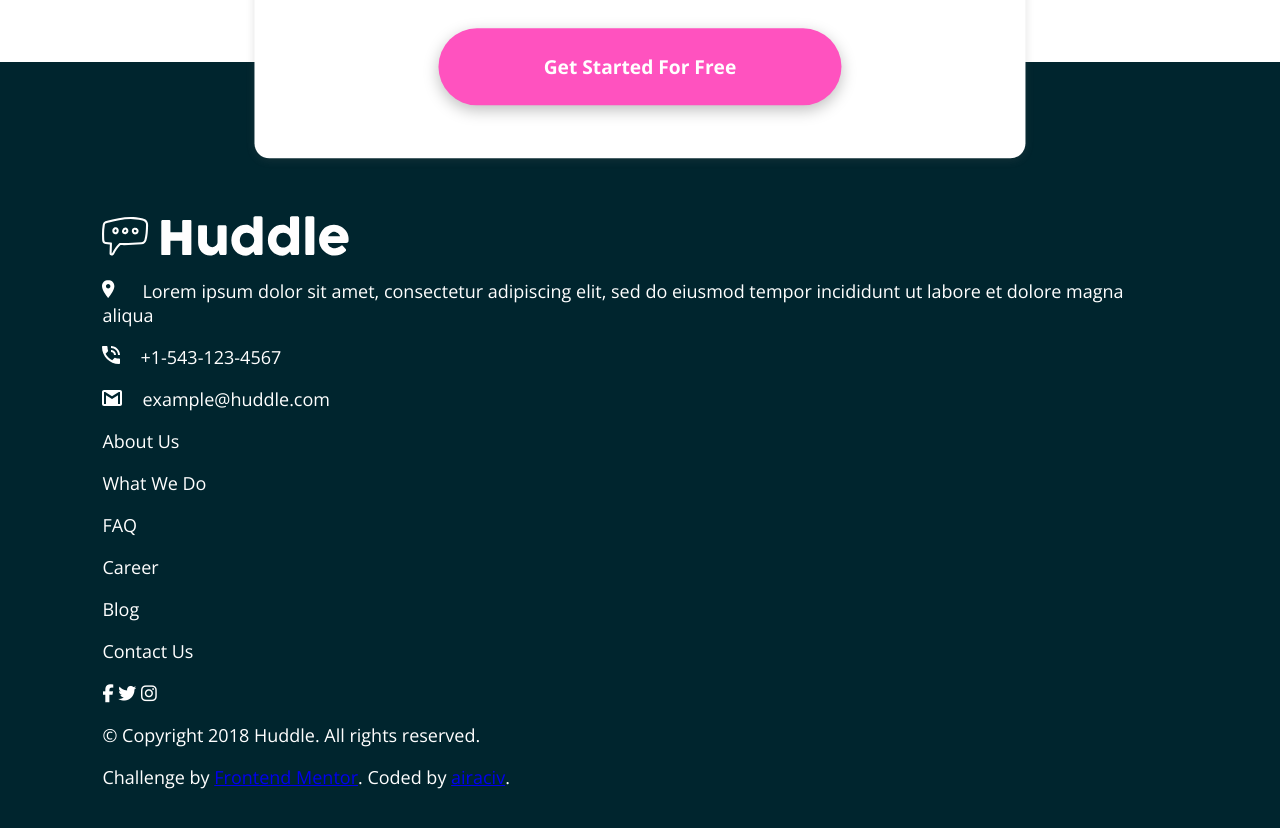
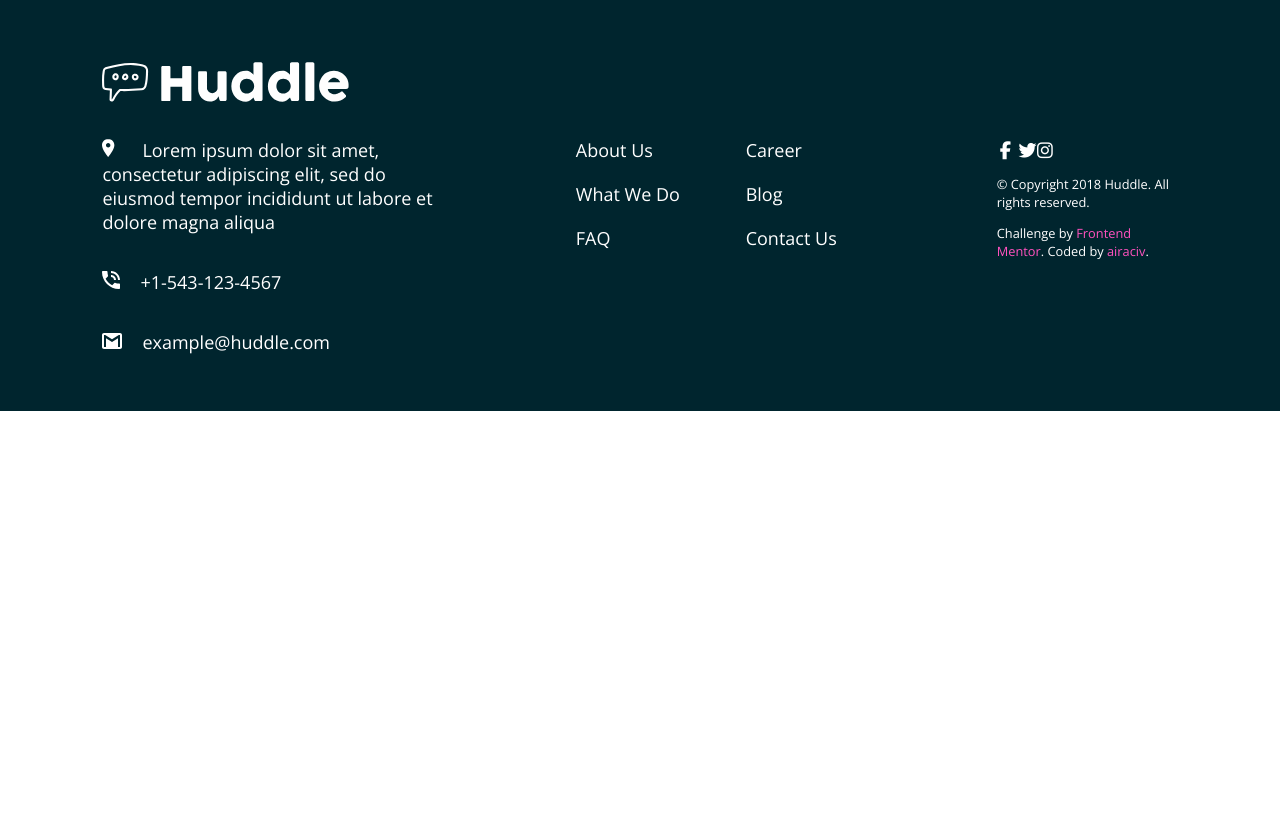
Before and after one commit to airaciv/huddle-landing-page, a plain HTML site: page index.html in a window 1280 px wide. Shown: the part 2359-3187 px from the top of the page. After the commit the page ends 2770 px from the top, so only its background shows below. Drawn offline with nearby package versions, Linux system fonts and the light colour scheme.

Commit message:
finish positioning the sections for the footer

```diff
--- a/css/styles.css
+++ b/css/styles.css
@@ -171,23 +171,74 @@ footer {
   padding: 25px 105px;
 }
 
-/****** Bottom Container ******/
-.bottom-container {
-  margin-top: 15%;
-  padding: 12% 8% 3%;
-}
-
-.info > img {
+.footer-container > img {
   filter: brightness(0) saturate(100%) invert(100%) sepia(0%) saturate(4695%)
     hue-rotate(291deg) brightness(112%) contrast(99%);
   height: 40px;
+  margin: 15% 0 0 8%;
+}
+
+/****** Bottom Container ******/
+.bottom-container {
+  display: flex;
+  font-weight: 300;
+  padding: 1% 8% 3%;
+}
+
+/**** Info Section ****/
+.info {
+  display: flex;
+  flex: 1 1 175px;
+  flex-direction: column;
+  margin-right: 10%;
 }
 
 .info > p img {
-  box-sizing: border-box;
   margin-right: 20px;
 }
 
 .info > p img[alt="location"] {
   padding-right: 7px;
 }
+
+/**** Link Section ****/
+.link {
+  display: flex;
+  flex: 1 1 100px;
+  justify-content: space-between;
+  margin-top: 8px;
+}
+
+.link-column {
+  display: flex;
+  flex-direction: column;
+}
+
+.link a {
+  color: white;
+  margin: 10px;
+  text-decoration: none;
+}
+
+/**** Social Section ****/
+.social {
+  flex: 1;
+  margin: 18px 0 0 150px;
+}
+
+.social i {
+  height: 0.5rem;
+  width: 0.5rem;
+  margin: 3px;
+}
+
+.social p {
+  font-size: 0.8rem;
+}
+
+.social a {
+  color: hsl(322, 100%, 66%);
+  text-decoration: none;
+}
+
+/* need to change font awesome */
--- a/index.html
+++ b/index.html
@@ -14,7 +14,7 @@
   <!-- Google fonts -->
   <link rel="preconnect" href="https://fonts.googleapis.com">
   <link rel="preconnect" href="https://fonts.gstatic.com" crossorigin>
-  <link href="https://fonts.googleapis.com/css2?family=Open+Sans:wght@400;700&family=Poppins:wght@600&display=swap"
+  <link href="https://fonts.googleapis.com/css2?family=Open+Sans:wght@300;400;700&family=Poppins:wght@600&display=swap"
     rel="stylesheet">
 
   <!-- Font Awesome -->
@@ -89,33 +89,36 @@
         <button>Get Started For Free</button>
       </div>
 
+      <img src="images/logo.svg" alt="logo">
+
       <div class="bottom-container">
         <div class="info">
-          <img src="images/logo.svg" alt="logo">
           <p><img src="images/icon-location.svg" alt="location">Lorem ipsum dolor sit amet, consectetur adipiscing elit,
-            sed
-            do eiusmod tempor
-            incididunt ut labore et dolore magna aliqua</p>
+            sed do eiusmod tempor incididunt ut labore et dolore magna aliqua</p>
           <p><img src="images/icon-phone.svg" alt="phone">+1-543-123-4567</p>
           <p><img src="images/icon-email.svg" alt="email">example@huddle.com</p>
         </div>
 
         <div class="link">
-          <p>About Us</p>
-          <p>What We Do</p>
-          <p>FAQ</p>
-          <p>Career</p>
-          <p>Blog</p>
-          <p>Contact Us</p>
+          <div class="link-column">
+            <a href="">About Us</a>
+            <a href="">What We Do</a>
+            <a href="">FAQ</a>
+          </div>
+          <div class="link-column">
+            <a href="">Career</a>
+            <a href="">Blog</a>
+            <a href="">Contact Us</a>
+          </div>
         </div>
 
         <div class="social">
-          <i class="fa-brands fa-facebook-f"></i>
+          <i class="fa-brands fa-facebook-f fa-circle"></i>
           <i class="fa-brands fa-twitter"></i>
           <i class="fa-brands fa-instagram"></i>
           <p>&copy; Copyright 2018 Huddle. All rights reserved.</p>
           <p>
-            Challenge by <a href="https://www.frontendmentor.io?ref=challenge" target="_blank">Frontend Mentor</a>.
+            Challenge by <a href="https://www.frontendmentor.io?ref=challenge">Frontend Mentor</a>.
             Coded by <a href="#">airaciv</a>.
           </p>
         </div>
```
